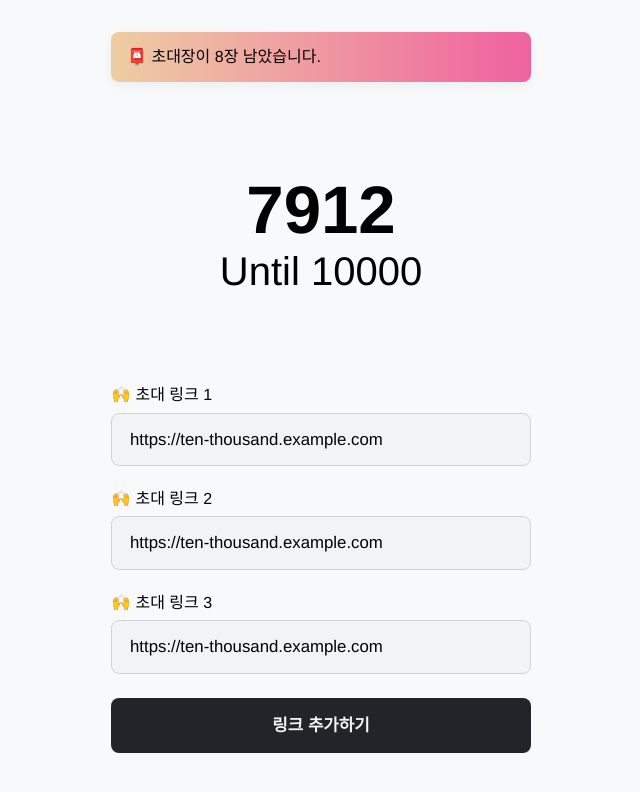
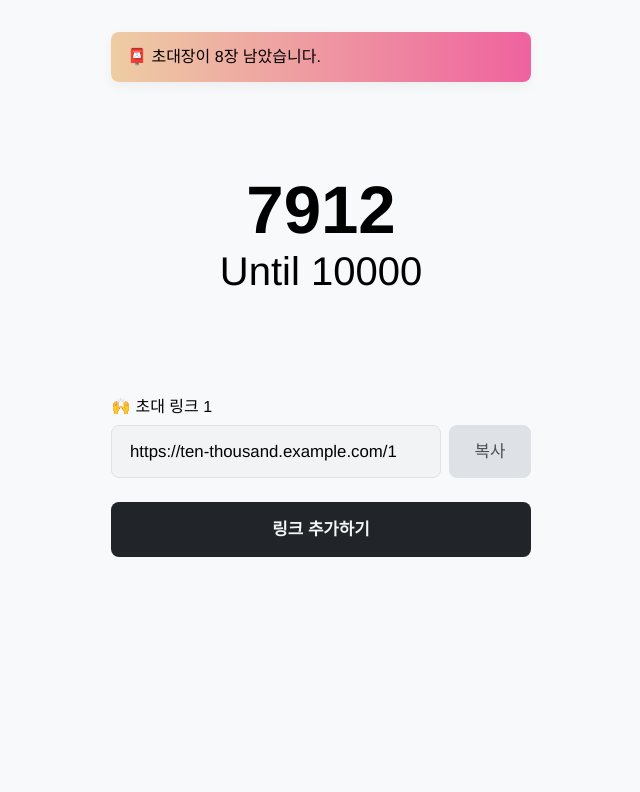
Before and after one commit to ten-thousand/frontend, a Next.js app: page /dashboard in a window 1280 px wide. Shown: the top 792 px of the page, without its empty margins (319-959 px from the left). Built offline with nearby package versions, Linux system fonts and the light colour scheme.

Commit message:
Add invite links in DashboardPage

```diff
--- /dev/null
+++ b/components/Dashboard/LinkRow.tsx
@@ -0,0 +1,61 @@
+import React from 'react';
+import styled from 'styled-components';
+
+import { Button } from '@/components/Common/Button';
+
+type Props = {
+  label: string;
+  value: string;
+};
+
+export const LinkRow: React.FC<Props> = ({ label, value }) => {
+  return (
+    <Wrapper>
+      <Label>{label}</Label>
+      <Container>
+        <Input value={value} />
+        <CopyButton>복사</CopyButton>
+      </Container>
+    </Wrapper>
+  );
+};
+
+const Wrapper = styled.ul`
+  display: flex;
+  flex-direction: column;
+  margin: 16px 0 24px;
+`;
+
+const Label = styled.label`
+  font-weight: 500;
+  margin-bottom: 8px;
+`;
+
+const Container = styled.div`
+  display: flex;
+`;
+
+const Input = styled.input`
+  flex: 1;
+  padding: 16px 18px;
+  margin-right: 8px;
+  border-radius: 8px;
+  font-size: 1.05rem;
+  background-color: #f1f3f5;
+  border: 1px solid #dee2e6;
+`;
+
+const CopyButton = styled(Button)`
+  width: 82px;
+  height: 100%;
+  padding: 16px 0;
+  font-size: 1.05rem;
+  font-weight: 500;
+  border: 1px solid #dee2e6;
+  background-color: #dee2e6;
+  color: rgba(0, 0, 0, 0.65);
+
+  &:hover {
+    background-color: #ced4da;
+  }
+`;
--- a/package.json
+++ b/package.json
@@ -13,7 +13,8 @@
     "react-dom": "17.0.2",
     "react-toastify": "^7.0.3",
     "styled-components": "^5.2.1",
-    "styled-normalize": "^8.0.7"
+    "styled-normalize": "^8.0.7",
+    "uuid": "^8.3.2"
   },
   "devDependencies": {
     "@types/node": "^14.14.37",
--- a/pages/dashboard/index.tsx
+++ b/pages/dashboard/index.tsx
@@ -1,39 +1,56 @@
-import React from 'react';
+import React, { useEffect, useMemo, useState } from 'react';
 import styled from 'styled-components';
+import { v4 as uuidv4 } from 'uuid';
 
 import { Button } from '@/components/Common/Button';
-import { Input } from '@/components/Common/Input';
 import { MessageBanner } from '@/components/Common/MessageBanner';
-import { InvitationStatus } from '@/components/Home/InvitationStatus';
+import { InvitationStatus } from '@/components/Dashboard/InvitationStatus';
+import { LinkRow } from '@/components/Dashboard/LinkRow';
+
+type InviteLink = {
+  id: string;
+  link: string;
+  isUsed?: boolean;
+};
 
 const DashboardPage = () => {
+  const allLinks = useMemo<InviteLink[]>(() => EXAMPLE_LINKS, []);
+  const [nextLinkIndex, setNextLinkIndex] = useState<number>(0);
+  const [inviteLinks, setInviteLinks] = useState<InviteLink[]>([]);
+
+  useEffect(() => {
+    setInviteLinks([allLinks[0]]);
+    setNextLinkIndex(1);
+  }, []);
+
+  const canAddLink = nextLinkIndex > 0 && nextLinkIndex < allLinks.length;
+
+  const onClickAddLink = () => {
+    if (canAddLink) {
+      setInviteLinks([...inviteLinks, allLinks[nextLinkIndex]]);
+      setNextLinkIndex(nextLinkIndex + 1);
+    }
+  };
+
   return (
     <Wrapper>
       <Container>
         <MessageBanner>📮 초대장이 8장 남았습니다.</MessageBanner>
         <InvitationStatus />
         <LinkList>
-          {/* FIXME: change these hard coded links into dynamic links from server */}
-          <ul>
-            <LinkInput
-              label="🙌 초대 링크 1"
-              value="https://ten-thousand.example.com"
+          {inviteLinks.map(({ id, link }, index) => (
+            <LinkRow
+              key={id}
+              label={`🙌 초대 링크 ${index + 1}`}
+              value={link}
             />
-          </ul>
-          <ul>
-            <LinkInput
-              label="🙌 초대 링크 2"
-              value="https://ten-thousand.example.com"
-            />
-          </ul>
-          <ul>
-            <LinkInput
-              label="🙌 초대 링크 3"
-              value="https://ten-thousand.example.com"
-            />
-          </ul>
+          ))}
         </LinkList>
-        <AddLinkButton primary>링크 추가하기</AddLinkButton>
+        {canAddLink && (
+          <AddLinkButton primary onClick={onClickAddLink}>
+            링크 추가하기
+          </AddLinkButton>
+        )}
       </Container>
     </Wrapper>
   );
@@ -52,18 +69,29 @@ const Wrapper = styled.div`
 const Container = styled.div`
   width: 420px;
   margin: 0 auto;
+  margin-bottom: 64px;
 `;
 
 const LinkList = styled.ul`
   width: 100%;
 `;
 
-const LinkInput = styled(Input).attrs({
-  style: { border: '1px solid #ced4da' },
-})`
-  width: 100%;
-  margin-top: 4px;
-  margin-bottom: 24px;
-`;
+const AddLinkButton = styled(Button)``;
 
-const AddLinkButton = styled(Button)``;
+const EXAMPLE_LINKS: InviteLink[] = [
+  {
+    id: uuidv4(),
+    link: 'https://ten-thousand.example.com/1',
+    isUsed: true,
+  },
+  {
+    id: uuidv4(),
+    link: 'https://ten-thousand.example.com/2',
+    isUsed: true,
+  },
+].concat(
+  Array(8).fill({
+    id: uuidv4(),
+    link: 'https://ten-thousand.example.com',
+  }),
+);
```
Also changed, not shown: components/Dashboard/InvitationStatus.tsx (renamed from components/Home/InvitationStatus.tsx), 1 other file (tests, documents, lock files or other folders).
